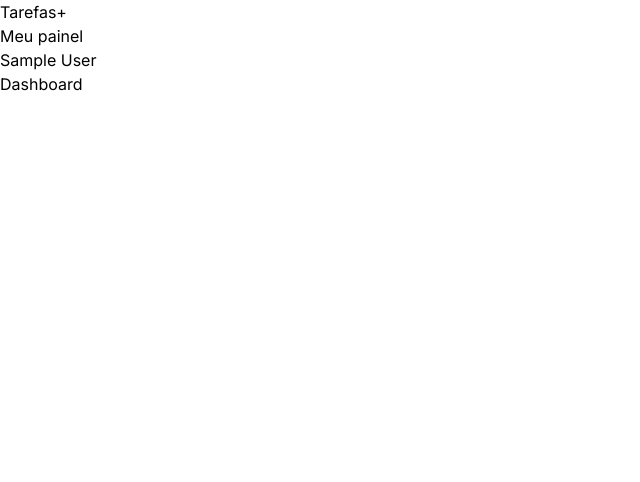
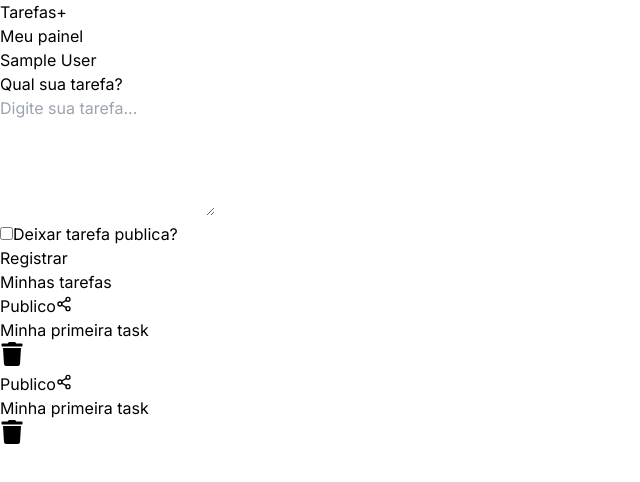
Before and after one commit to Chrigor/board-task-next-auth, a Next.js app: page /dashboard in a window 1280 px wide. Shown: the top 482 px of the page, without its empty margins (0-640 px from the left). Built offline with nearby package versions, Linux system fonts and the light colour scheme; no server answers; sample sign-in values are in the browser's storage.

Commit message:
feat: add task list on page

```diff
--- a/package.json
+++ b/package.json
@@ -12,7 +12,8 @@
     "next": "15.0.4",
     "next-auth": "^4.24.11",
     "react": "^19.0.0",
-    "react-dom": "^19.0.0"
+    "react-dom": "^19.0.0",
+    "react-icons": "^5.4.0"
   },
   "devDependencies": {
     "@types/node": "^20",
--- a/src/app/dashboard/page.tsx
+++ b/src/app/dashboard/page.tsx
@@ -1,9 +1,91 @@
 import type { Metadata } from "next";
+import { getServerSession } from "next-auth";
+import { redirect } from "next/navigation";
+import { FaTrash } from "react-icons/fa";
+import { FiShare2 } from "react-icons/fi";
 
 export const metadata: Metadata = {
   title: "Dashboard",
 };
 
-export default function Dashboard() {
-  return <div>Dashboard</div>;
+export default async function Dashboard() {
+  const session = await getServerSession();
+  if (!session?.user) {
+    redirect("/");
+  }
+
+  return (
+    <main className="w-full max-w-[1200px] mx-auto flex flex-col gap-8">
+      <section className="w-full">
+        <div className="flex flex-col gap-2 items-center justify-center w-full">
+          <h1 className="text-slate-200 text-3xl font-bold w-full">
+            Qual sua tarefa?
+          </h1>
+          <form className="flex flex-col gap-2 w-full">
+            <textarea
+              className="w-full resize-none rounded px-2 py-1 outline-none"
+              rows={5}
+              placeholder="Digite sua tarefa..."
+            ></textarea>
+            <div className="flex items-center gap-2">
+              <input id="public-task" type="checkbox" />
+              <label htmlFor="public-task" className="text-slate-200">
+                Deixar tarefa publica?
+              </label>
+            </div>
+
+            <button
+              type="submit"
+              className="bg-slate-200 text-slate-800 px-4 py-2 rounded w-max"
+            >
+              Registrar
+            </button>
+          </form>
+        </div>
+      </section>
+      <section className="w-full">
+        <h1 className="w-full text-center text-2xl font-bold text-slate-200 pb-4">
+          Minhas tarefas
+        </h1>
+        <ul className="flex flex-col gap-5">
+          <li className="w-full">
+            <article className="w-full border flex flex-col gap-2 p-4 rounded bg-slate-200">
+              <div className="flex gap-2">
+                <label className="uppercase bg-cyan-600 text-slate-200 px-2 rounded">
+                  Publico
+                </label>
+                <button className="">
+                  <FiShare2 className="fill-cyan-600" />
+                </button>
+              </div>
+              <div className="flex justify-between gap-2 items-center">
+                <p className="text-md text-slate-900">Minha primeira task</p>
+                <button>
+                  <FaTrash size={24} className="fill-red-800" />
+                </button>
+              </div>
+            </article>
+          </li>
+          <li className="w-full">
+            <article className="w-full border flex flex-col gap-2 p-4 rounded bg-slate-200">
+              <div className="flex gap-2">
+                <label className="uppercase bg-cyan-600 text-slate-200 px-2 rounded">
+                  Publico
+                </label>
+                <button className="">
+                  <FiShare2 className="fill-cyan-600" />
+                </button>
+              </div>
+              <div className="flex justify-between gap-2 items-center">
+                <p className="text-md text-slate-900">Minha primeira task</p>
+                <button>
+                  <FaTrash size={24} className="fill-red-800" />
+                </button>
+              </div>
+            </article>
+          </li>
+        </ul>
+      </section>
+    </main>
+  );
 }
```
Also changed, not shown: 1 other file (tests, documents, lock files or other folders).
